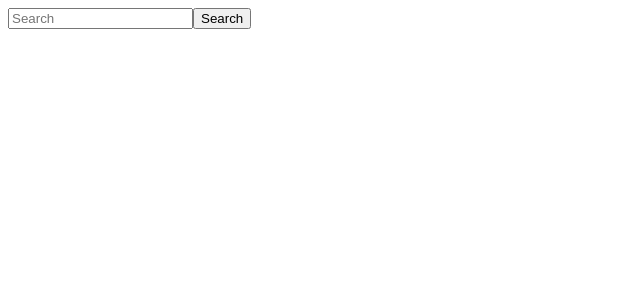
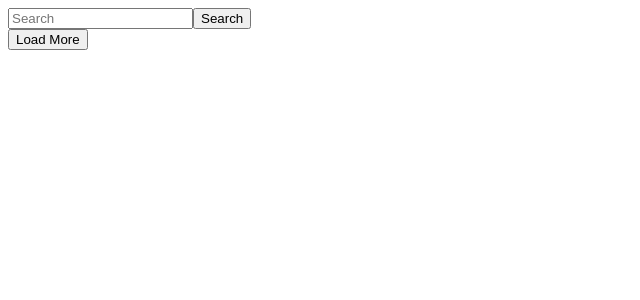
Before and after one commit to EugeneZanevskij/full-recipe, a React (Vite) app in the folder frontend/: page / in a window 1280 px wide. Shown: the top 300 px of the page, without its empty margins (0-640 px from the left). Built offline with nearby package versions, Linux system fonts and the light colour scheme.

Commit message:
feat: create load more button

```diff
--- a/frontend/src/App.tsx
+++ b/frontend/src/App.tsx
@@ -1,4 +1,4 @@
-import {useState} from 'react';
+import {useRef, useState} from 'react';
 import "./App.css";
 import * as api from "./api";
 import { Recipe } from './types';
@@ -7,6 +7,7 @@ import RecipeCard from './components/RecipeCard';
 const App = () => {
   const [searchTerm, setSearchTerm] = useState<string>('');
   const [recipes, setRecipes] = useState<Recipe[]>([]);
+  const pageNumber = useRef(1);
 
   const handleSearchSubmit = async (e: React.FormEvent<HTMLFormElement>) => {
     e.preventDefault();
@@ -14,6 +15,18 @@ const App = () => {
       const result = await api.searchRecipes(searchTerm, 1);
       console.log(result);
       setRecipes(result);
+      pageNumber.current = 1;
+    } catch (error) {
+      console.error(error);
+    }
+  }
+
+  const handleViewMore = async () => {
+    const nextPage = pageNumber.current + 1;
+    try {
+      const nextRecipes = await api.searchRecipes(searchTerm, nextPage);
+      setRecipes([...recipes, ...nextRecipes]);
+      pageNumber.current = nextPage;
     } catch (error) {
       console.error(error);
     }
@@ -32,6 +45,7 @@ const App = () => {
       {recipes.map((recipe) => (
         <RecipeCard key={recipe.id} recipe={recipe} />
       ))}
+      <button className='load-more' onClick={handleViewMore}>Load More</button>
     </div>
   )
 }
```
